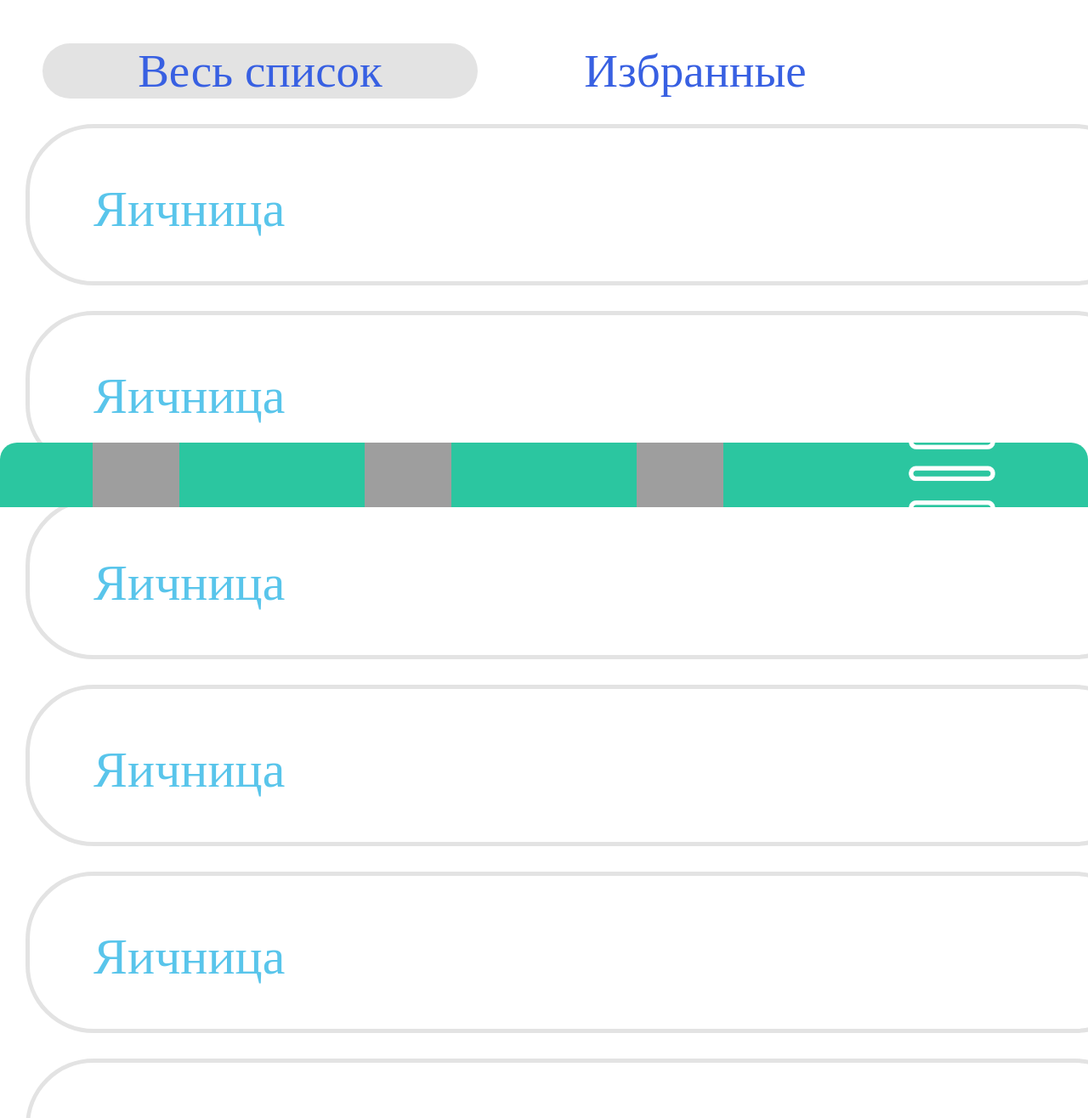
After one commit to ThattedHase/ametcare, a Flask app: page /dinner in a window 1280 px wide. The commit adds this page. Shown: the part 353-1669 px from the top of the page at 85% size. Run offline with Flask 3, Linux system fonts and the light colour scheme; some web fonts are replaced; grey boxes are pictures that could not be loaded.

Commit message:
scrolbar container

```diff
--- a/main.py
+++ b/main.py
@@ -172,9 +172,15 @@ def products():
 @app.route('/etc')
 def etc():
     return render_template('etc.html')
-@app.route('/choosedish')
-def choosedish():
-    return render_template('choosedish.html')
+@app.route('/breakfast')
+def breakfast():
+    return render_template('breakfast.html')
+@app.route('/lunch')
+def lunch():
+    return render_template('lunch.html')
+@app.route('/dinner')
+def dinner():
+    return render_template('dinner.html')
 
 
 
--- a/static/css/styleMain.css
+++ b/static/css/styleMain.css
@@ -5,6 +5,12 @@ body
   padding: 0;
   display: flex;
   flex-direction: column;
+
+}
+.maincontent
+{
+  display: flex;
+  flex-direction: row;
 
 }
 .container
@@ -57,6 +63,11 @@ body
   font-family: 'Nunito ExtraBold';
 }
 
+.subtitle
+{
+  padding-top: 75px;
+}
+
 
 input[type="image"] {
   width: 8%;
@@ -103,6 +114,28 @@ button[type="button"]
   text-decoration: none;
 }
 
+.card1
+{
+  width: 100%;
+  height: 50px;
+  background: none;
+  font-family: 'Nunito ExtraBold';
+  font-size: 50px;
+  color: rgba(89, 197, 235);
+  border: rgba(227, 227, 227) solid 5px;
+  display: flex;
+  flex:1;
+  margin: 30px;
+  padding-left: 25px;
+  padding-top: 130px;
+  border-radius: 80px;
+  text-decoration: none;
+  flex-direction: row;
+  align-items: center;
+  text-align: left;
+
+}
+
 .buttons
 {
   padding: 75px;
@@ -129,7 +162,7 @@ button[type="button"]
 #allProducts,
 #favoriteProducts
 {
-  width: 80%;
+  width: 100%;
   display: flex;
   justify-content: center;
   align-items: center;
@@ -148,3 +181,20 @@ button[type="button"]
   text-align: center;
   flex-direction: row;
 }
+
+.card1 img
+{
+  width: 100%; /* Изображение займет 100% ширины родительского контейнера */
+  height: auto;
+}
+
+.card1 p {
+  font-size: 60px;
+  margin-bottom: 180px;
+  margin-left: 50px;
+}
+.scrollable-container {
+  height: 1200px;
+  width: 100%;
+  overflow-y: auto;
+}
--- /dev/null
+++ b/templates/dinner.html
@@ -0,0 +1,74 @@
+<!DOCTYPE html>
+<html>
+<head>
+  <title>Навигационная панель с иконками</title>
+  <link type="text/css" href="{{ url_for('static', filename='css/styleMain.css') }}" rel="stylesheet">
+  <link href="https://fonts.cdnfonts.com/css/nunito?styles=19286,19289,19277" rel="stylesheet">
+</head>
+<body>
+  <div class = "maincontent">
+    <a href="http://127.0.0.1:5000/calendar" class="back">
+      <img src="{{ url_for('static', filename='img/arrback.png') }}">
+    </a>
+    <div class="title subtitle">Ужины</div>
+  </div>
+  <footer class="navigation">
+    <div class="buts">
+      <input type="image" id = "nav_but" src="{{ url_for('static', filename='img/products.png') }}" onclick="window.location.href='http://127.0.0.1:5000/products'">
+      <input type="image" id = "nav_but" src="{{ url_for('static', filename='img/main.png') }}" onclick="window.location.href='http://127.0.0.1:5000/main'">
+      <input type="image" id = "nav_but" src="{{ url_for('static', filename='img/calendar_act.png') }}" onclick="window.location.href='http://127.0.0.1:5000/calendar'">
+      <input type="image" id = "nav_but" src="{{ url_for('static', filename='img/etc.png') }}" onclick="window.location.href='http://127.0.0.1:5000/etc'">
+    </div>
+  </footer>
+  <div >
+    <div class = "list_but">
+        <button class = "mainbut active" onclick="showAllProducts()">Весь список</button>
+        <button class = "mainbut" onclick="showFavoriteProducts()">Избранные</button>
+    </div>
+
+    <div id="allProducts">
+      <div class = "scrollable-container">
+        <div class = "card1">
+          <p>Яичница</p>
+        </div>
+        <div class = "card1">
+          <p>Яичница</p>
+        </div>
+        <div class = "card1">
+          <p>Яичница</p>
+        </div>
+        <div class = "card1">
+          <p>Яичница</p>
+        </div>
+        <div class = "card1">
+          <p>Яичница</p>
+        </div>
+        <div class = "card1">
+          <p>Яичница</p>
+        </div>
+    </div>
+
+    <div id="favoriteProducts" style="display:none;">
+        <!-- Здесь выводите избранные товары -->
+    </div>
+
+
+</div>
+</div>
+<script>
+    function showAllProducts() {
+            document.getElementById('allProducts').style.display = 'block';
+            document.getElementById('favoriteProducts').style.display = 'none';
+            document.querySelector('.list_but .active').classList.remove('active');
+            event.target.classList.add('active');
+        }
+
+        function showFavoriteProducts() {
+            document.getElementById('allProducts').style.display = 'none';
+            document.getElementById('favoriteProducts').style.display = 'block';
+            document.querySelector('.list_but .active').classList.remove('active');
+            event.target.classList.add('active');
+        }
+</script>
+    </body>
+</html>
```
Also changed, not shown: templates/breakfast.html (added, +57 -0 lines), templates/calendar.html (+4 -4 lines), templates/lunch.html (renamed from templates/choosedish.html, +5 -2 lines), static/img/plus.png (added).
